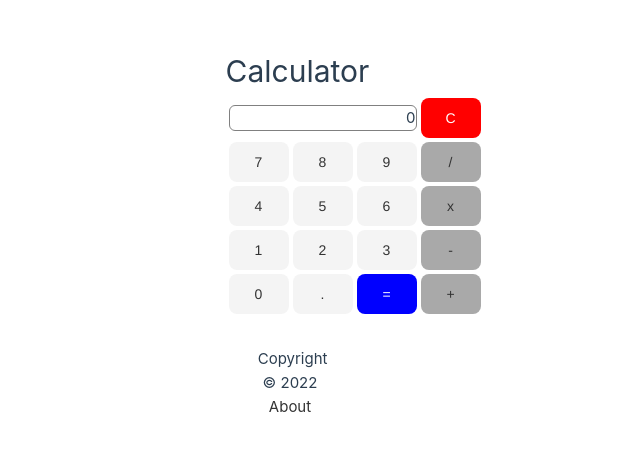
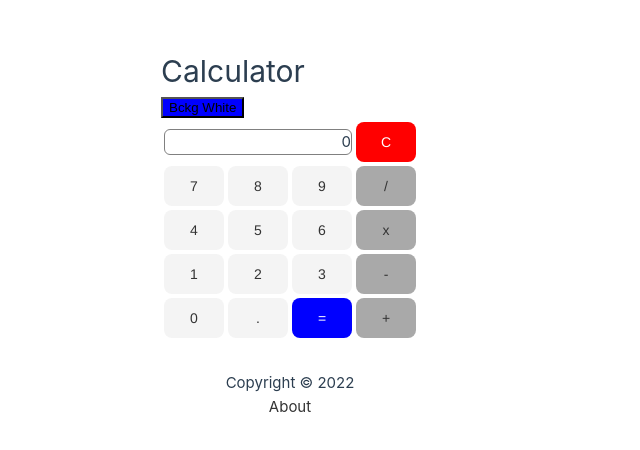
Before and after one commit to josecome/Calculator_Vuejs, a Vue app: page / in a window 1280 px wide. Shown: the part 182-632 px from the top of the page, without its empty margins (221-861 px from the left). Built offline with nearby package versions, Linux system fonts and the light colour scheme.

Commit message:
Background color change using button added

```diff
--- a/src/App.vue
+++ b/src/App.vue
@@ -6,12 +6,14 @@ import Footer from './components/Footer.vue'
 </script>
 
 <template>
-  <div id="main">
-    <Header title="Calculator"/>
+  <div id="main" :class="changeBackground ? 'bck' : 'bck2'">
+    <Header
+      title="Calculator"
+      @toggle-bckg = "toggleBackground"
+    />
     <router-view></router-view>
     <Footer v-show="homePage" />
   </div>
-
 </template>
 
 <script>
@@ -24,11 +26,14 @@ export default {
   },
   data() {
     return {
-
+      changeBackground: false
     }
   },
   methods: {
-
+    toggleBackground() {
+      console.log('Changed!'),
+      this.changeBackground = !this.changeBackground
+    }
   },
   computed: {
     homePage() {
@@ -47,5 +52,12 @@ export default {
   text-align: center;
   margin: auto;
   width: 50%;
+  display: table;
+}
+.bck{
+  background-color: #85C1E9;
+}
+.bck2{
+  background-color: white;
 }
 </style>
--- a/src/components/Header.vue
+++ b/src/components/Header.vue
@@ -1,7 +1,11 @@
 <template>
     <header>
       <h1>{{ title }}</h1>
-
+      <Button
+        @btn-click="toggleBackground"
+        :text="changeBackground ? 'Bckg Blue' : 'Bckg White'"
+        :color="changeBackground ? 'white' : 'blue'"
+    />
     </header>
   </template>
 
@@ -11,12 +15,23 @@
   export default {
     name: 'Header',
     props: {
-      title: String,
-      CalculatorType: Boolean,
+      title: String
     },
     components: {
       Button,
+    },
+    data(){
+      return{
+        changeBackground: false
+      }
+    },
+    methods: {
+      toggleBackground() {
+      this.changeBackground = !this.changeBackground,
+      this.$emit('toggle-bckg')
     }
+  },
+
   }
   </script>
 
```
